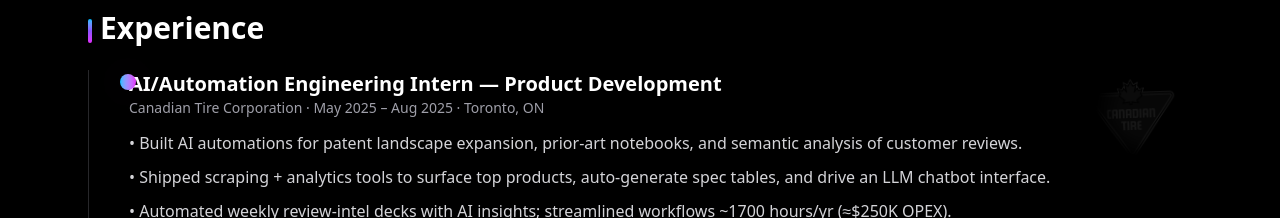
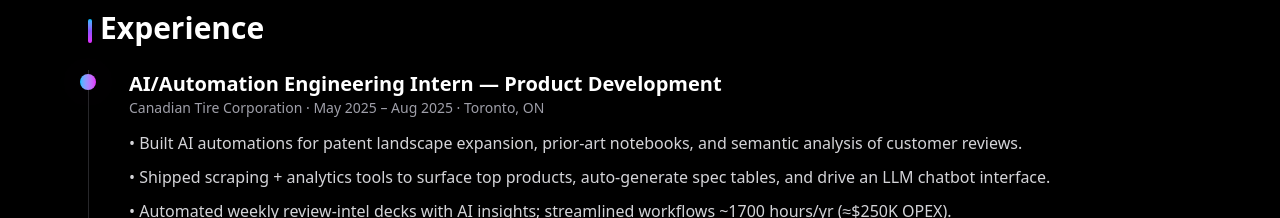
Before and after one commit to DanielRolfe11/DanielRolfe11.github.io, a React (Vite) app: page / in a window 1280 px wide. Shown: the part 734-952 px from the top of the page. Built offline with nearby package versions, Linux system fonts and the light colour scheme.

Commit message:
Update App.jsx

```diff
--- a/src/App.jsx
+++ b/src/App.jsx
@@ -68,7 +68,7 @@ function Home({ navigate, hash }) {
       <Section id="experience" title="Experience">
         <Timeline
           items={[
-            { role: 'AI/Automation Engineering Intern — Product Development', org: 'Canadian Tire Corporation', logo: '/logos/canadian-tire-logo-2.svg', time: 'May 2025 – Aug 2025 · Toronto, ON', bullets: ['Built AI automations for patent landscape expansion, prior‑art notebooks, and semantic analysis of customer reviews.', 'Shipped scraping + analytics tools to surface top products, auto‑generate spec tables, and drive an LLM chatbot interface.', 'Automated weekly review‑intel decks with AI insights; streamlined workflows ~1700 hours/yr (≈$250K OPEX).'] },
+            { role: 'AI/Automation Engineering Intern — Product Development', org: 'Canadian Tire Corporation', time: 'May 2025 – Aug 2025 · Toronto, ON', bullets: ['Built AI automations for patent landscape expansion, prior‑art notebooks, and semantic analysis of customer reviews.', 'Shipped scraping + analytics tools to surface top products, auto‑generate spec tables, and drive an LLM chatbot interface.', 'Automated weekly review‑intel decks with AI insights; streamlined workflows ~1700 hours/yr (≈$250K OPEX).'] },
             { role: 'Machine Learning Drylab Researcher', org: 'iGEM Toronto', time: 'Feb 2025 – Present · Toronto, ON', bullets: ['Implemented an ESM‑3 guided generation loop to propose protein sequences toward desired binding properties.', 'Integrated Boltz‑2 energy scoring to filter for stable, likely‑to‑bind candidates prior to synthesis.', 'Accelerated in‑silico design cycles for targeted phage therapies.'] },
             {
               role: 'ML Neurotech Developer',
@@ -221,40 +221,8 @@ function Timeline({ items }) {
   return (
     <ol className="relative border-l border-zinc-800 pl-6">
       {items.map((it, idx) => (
-        <li key={idx} className="relative mb-10 ml-4">
-          {/* dot */}
+        <li key={idx} className="mb-10 ml-4">
           <span className="absolute -left-[9px] mt-1 h-4 w-4 rounded-full bg-gradient-to-r from-sky-400 to-fuchsia-500 shadow-[0_0_24px_-6px] shadow-fuchsia-500/60" />
-
-          {/* faded logo (decorative) */}
-          {it.logo && (
-            <img
-              src={it.logo}
-              alt=""
-              aria-hidden
-              className={[
-                // position
-                'pointer-events-none select-none absolute right-2 top-2 md:right-4 md:top-2',
-                // size (override per-item with it.logoClass)
-                it.logoClass || 'h-16 md:h-20',
-                // vibe
-                'opacity-15 grayscale blur-[1px] md:blur-[0.5px] mix-blend-luminosity',
-                // keep it under text
-                '-z-10',
-              ].join(' ')}
-              style={{
-                // soft vignette so the logo fades out toward edges
-                WebkitMaskImage:
-                  'radial-gradient(60% 60% at 70% 40%, rgba(0,0,0,0.75) 60%, rgba(0,0,0,0) 100%)',
-                maskImage:
-                  'radial-gradient(60% 60% at 70% 40%, rgba(0,0,0,0.75) 60%, rgba(0,0,0,0) 100%)',
-                // very subtle rotation so it feels designed, not pasted
-                transform: 'rotate(-2deg)',
-                opacity: 0.12, // fallback if class doesn’t support 15%
-              }}
-            />
-          )}
-
-          {/* text */}
           <h3 className="text-xl font-semibold text-white">{it.role}</h3>
           <p className="text-sm text-zinc-400">{it.org} · {it.time}</p>
           <ul className="mt-3 space-y-2 text-zinc-300">
```
